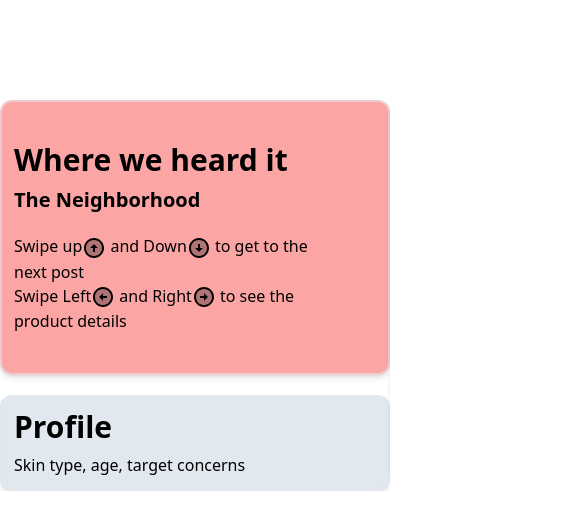
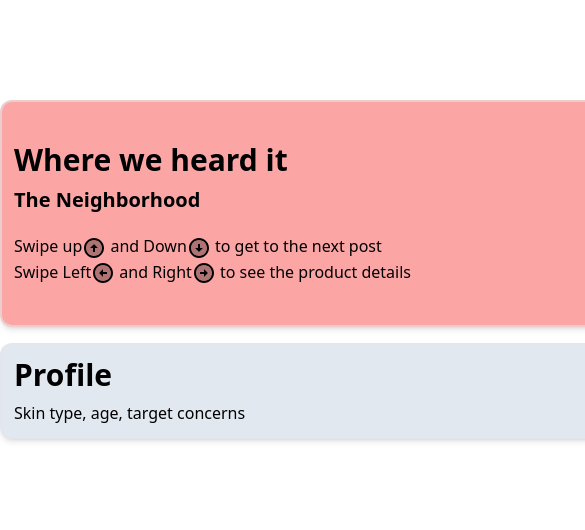
Before and after one commit to jjy963851/Cosme, a Next.js app: page / in a window 390 px wide. Shown: the top 530 px of the page, 585 px wide, since content can reach past the window. Built offline with nearby package versions, Linux system fonts and the light colour scheme.

Commit message:
intro page

```diff
--- a/components/card_props.js
+++ b/components/card_props.js
@@ -29,12 +29,12 @@ export default function CardProps(props){
             <img
             className="w-full lg:w-3/4 h-5/6 mx-auto object-cover rounded-lg
                        "
-            src="https://storage.googleapis.com/basic_prod_image/step/step-818a8f3e-f66e-4170-93e4-953490134694.jpg"
+            src={props.productImage}
 
 
             alt="card image"
             />
-            {/**/}
+            {/*"https://storage.googleapis.com/basic_prod_image/step/step-818a8f3e-f66e-4170-93e4-953490134694.jpg"*/}
             {/** "https://storage.googleapis.com/basic_prod_image/step/step-818a8f3e-f66e-4170-93e4-953490134694.jpg"*/}
             {/**"https://www.byrdie.com/thmb/gDvPcIIdqlCU_8f3Wz6VUM_uM_A=/800x800/filters:no_upscale():max_bytes(150000):strip_icc()/curologyacnebodywash-240373da3c26495a8957bba626b538a9.jpg"  */}
 
--- /dev/null
+++ b/components/intro_props.js
@@ -0,0 +1,32 @@
+
+export default function IntroProps(props){
+    return(
+        <>
+        <div className="w-full h-full lg:w-2/3 mx-auto py-5">
+        <div className = " mx-auto border-2 bg-red-300 border-gray-200 border-opacity-60  py-10 rounded-xl shadow-md overflow-hidden">
+        <div className = "flex flex-col w-5/6 pl-3">
+            <h1 className = " font-bold text-3xl pb-2"> {props.productName}</h1>
+            <p className = "font-semibold text-xl pb-5">{props.productBrand}</p>
+            <p classname = "font-semibold text-md pb-3">{props.productDescription}</p>
+
+
+        </div>
+        </div>
+        <div className="py-2"></div>
+        <div className = " mx-auto border-2 bg-slate-200 border-gray-200 border-opacity-60  py-3 rounded-xl shadow-md overflow-hidden">
+        <div className = "flex flex-col w-4/5 pl-3">
+            <h1 className = " font-bold text-3xl pb-2"> Profile</h1>
+            <p classname = "font-semibold text-md pb-3">Skin type, age, target concerns</p>
+
+        </div>
+        </div>
+        </div>
+
+
+
+
+
+        </>
+
+    );
+}
--- a/pages/Features.js
+++ b/pages/Features.js
@@ -57,7 +57,7 @@ export default function Features(props){
               <SwiperSlide key = {post?.id}>
 
               <CardProps key={post?.id} productTitle ={post?.step_type} ProductName ={post?.product_name} BrandName = {post?.brand_name} ProductDetail = {post?.description}
-              productImage = {post?.image_id?.image?.routine_image_url}
+              productImage = {post?.image_url}
               />
 
               </SwiperSlide>
--- a/pages/index.js
+++ b/pages/index.js
@@ -11,6 +11,8 @@ import QuestionPage from './questionPage';
 import {Swiper, SwiperSlide} from "swiper/react";
 import SwiperCore, { Navigation, Pagination, Keyboard } from "swiper";
 import 'swiper/css';
+import VerticalPage from './vertical_intro';
+import IntroProps from '@/components/intro_props';
 export default function Home({projects}) {
 
 
@@ -25,7 +27,7 @@ export default function Home({projects}) {
       {/*<Layout>*/}
 
        <div className="container mx-auto py-20 ">
-      <div className="flex flex-wrap">
+      <div className="flex flex-col">
 
       <Swiper
       rewind ={true}
@@ -45,7 +47,7 @@ export default function Home({projects}) {
        <MainPage/>
        */}
        <SwiperSlide>
-       <IntroPage/>
+       <VerticalPage/>
        </SwiperSlide>
 
        <SwiperSlide>
--- a/pages/introPage.js
+++ b/pages/introPage.js
@@ -15,10 +15,8 @@ export default function IntroPage(){
 
         </div>
         </div>
-        </div>
 
-
-        <div className="w-full h-full lg:w-2/3 mx-auto">
+        <div className="py-2"></div>
         <div className = " mx-auto border-2 bg-slate-200 border-gray-200 border-opacity-60  py-3 rounded-xl shadow-md overflow-hidden">
         <div className = "flex flex-col w-4/5 pl-3">
             <h1 className = " font-bold text-3xl pb-2"> Profile</h1>
@@ -27,6 +25,11 @@ export default function IntroPage(){
         </div>
         </div>
         </div>
+
+
+
+
+
         </>
 
     );
--- /dev/null
+++ b/pages/vertical_intro.js
@@ -0,0 +1,45 @@
+import IntroProps from "@/components/intro_props";
+import 'swiper/css';
+import {Swiper, SwiperSlide} from "swiper/react";
+import {Keyboard, Pagination, Navigation} from "swiper";
+import IntroPage from "./introPage";
+
+export default function VerticalPage(){
+    return(
+        <>
+         <Swiper
+      className = " max-h-screen min-h-screen"
+     slidesPerView={"1"}
+     rewind ={true}
+      direction={"vertical"}
+      autoHeight
+
+      threshold = {"30"}
+      speed={500}
+      keyboard={{
+        enabled: true,
+      }}
+
+      modules={[Keyboard]}
+    >
+        <SwiperSlide>
+        <IntroPage/>
+        </SwiperSlide>
+        <SwiperSlide>
+        <IntroProps productName ="Cleanser"  productBrand ="Alveeno" productDescription="this is for the face bla bla"/>
+        </SwiperSlide>
+        <SwiperSlide>
+        <IntroProps productName ="Lotion"  productBrand ="Alveeno" productDescription="this is for the face bla bla"/>
+        </SwiperSlide>
+        <SwiperSlide>
+        <IntroProps productName ="Oil"  productBrand ="Alveeno" productDescription="this is for the face bla bla"/>
+        </SwiperSlide>
+        <SwiperSlide>
+        <IntroProps productName ="Texture"  productBrand ="Alveeno" productDescription="this is for the face bla bla"/>
+        </SwiperSlide>
+
+
+    </Swiper>
+        </>
+    );
+}
```
